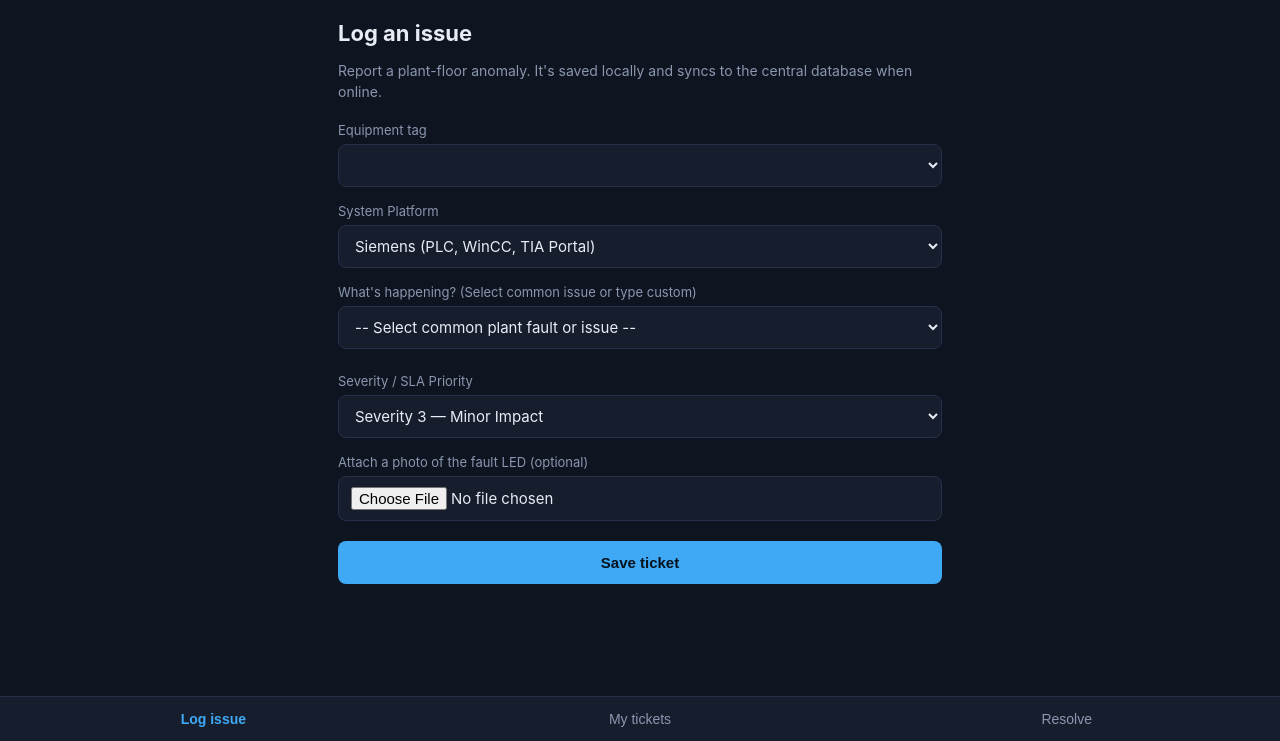
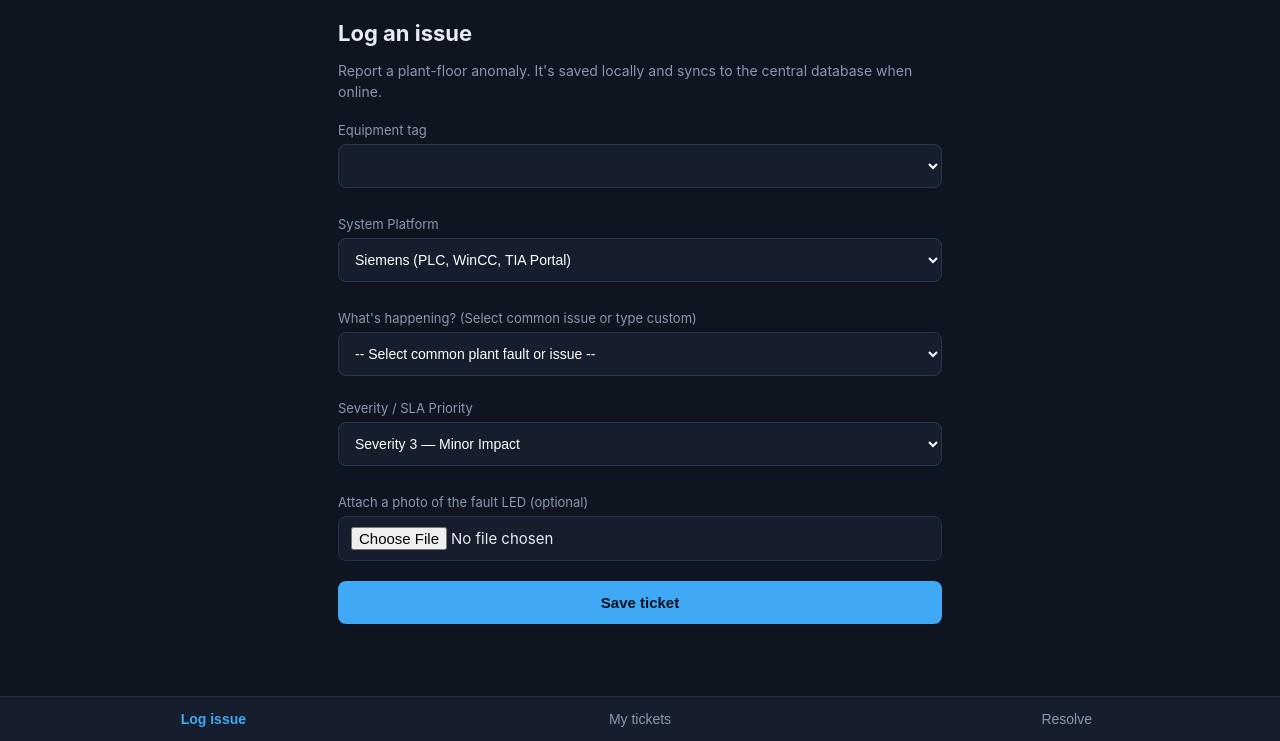
Before and after one commit to githubbest729/SCADA-SupportDesk, a website: page index.html in a window 1280 px wide. Shown: the part 59-800 px from the top of the page. Drawn offline with Linux system fonts and the light colour scheme.

Commit message:
Update style.css

```diff
--- a/css/style.css
+++ b/css/style.css
@@ -12,8 +12,10 @@
   padding-top: env(safe-area-inset-top, 0px);
   padding-bottom: env(safe-area-inset-bottom, 0px);
 }
+
 * { box-sizing: border-box; }
 html { height: 100%; scroll-padding-top: env(safe-area-inset-top, 0px); }
+
 body {
   height: 100%;
   margin: 0;
@@ -36,6 +38,7 @@
   background: var(--bg);
   z-index: 10;
 }
+
 .brand { font-size: 15px; letter-spacing: 0.2px; color: var(--text-dim); }
 .brand strong { color: var(--text); }
 
@@ -48,7 +51,9 @@
 .lede { color: var(--text-dim); font-size: 14px; line-height: 1.5; margin-bottom: 20px; }
 
 label { display: block; font-size: 13px; color: var(--text-dim); margin: 16px 0 6px; }
-select, textarea, input[type="file"] {
+
+/* Separated form controls to prevent nesting errors */
+textarea, input[type="file"] {
   width: 100%;
   background: var(--panel);
   border: 1px solid var(--border);
@@ -58,6 +63,32 @@
   font-size: 15px;
   font-family: inherit;
 }
+
+/* Explicit styling for dropdowns so they never collapse */
+select {
+  width: 100%;
+  padding: 12px;
+  background-color: #161e2e;
+  color: #ffffff;
+  border: 1px solid #2b374d;
+  border-radius: 8px;
+  font-size: 14px;
+  outline: none;
+  appearance: auto;
+  cursor: pointer;
+  margin-bottom: 12px;
+}
+
+select:focus {
+  border-color: #3b82f6;
+}
+
+option {
+  background-color: #161e2e;
+  color: #ffffff;
+  padding: 8px;
+}
+
 textarea { resize: vertical; }
 
 .btn {
```
